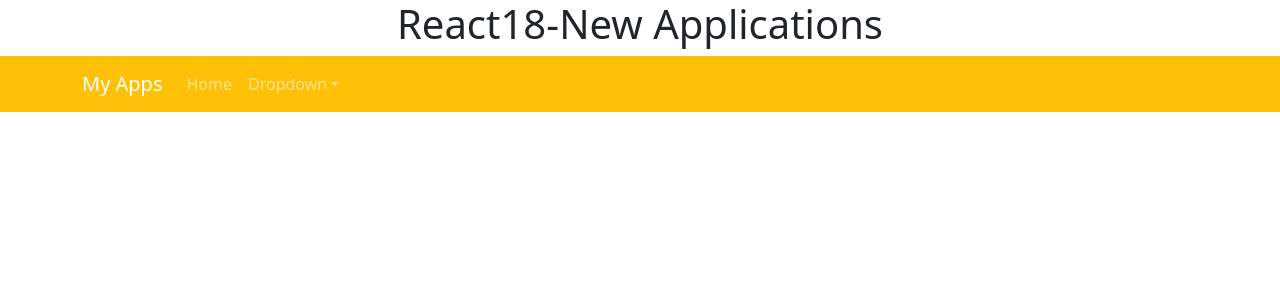
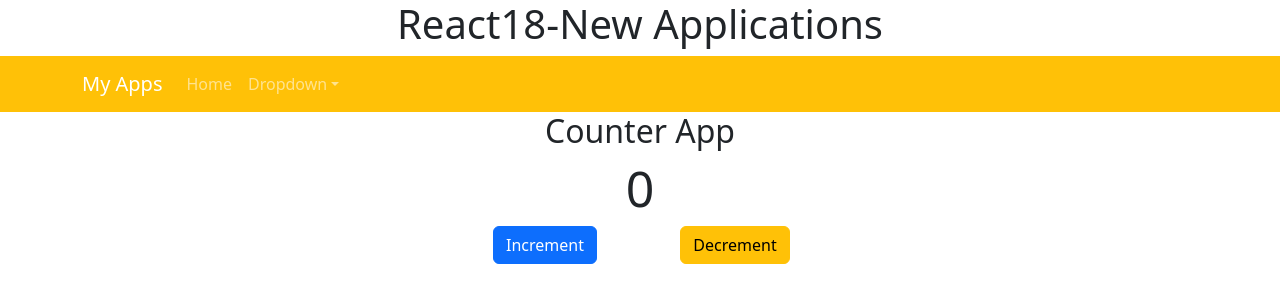
Before and after one commit to sayan-roni-96/react18-demo-apps-sayan, a React (Create React App) app: page /counter in a window 1280 px wide. Shown: the top 302 px of the page. Built offline with nearby package versions, Linux system fonts and the light colour scheme.

Commit message:
small counter ready

```diff
--- a/src/App.js
+++ b/src/App.js
@@ -7,6 +7,7 @@ import MainTodo from './pages/todoApp/MainTodo';
 import { BrowserRouter, Route, Router, Routes } from 'react-router-dom';
 import ViewTodo from './pages/todoApp/ViewTodo';
 import MenuBar from './pages/navmenu/MenuMar';
+import SmallCounter from './pages/smallApps/SmallCounter';
 
 function App() {
   return (
@@ -17,6 +18,7 @@ function App() {
         <Route exact path="/" element={<MainTodo />} />
         <Route exact path="/practodo" element={<PracTodo />} />
         <Route exact path="/view" element={<ViewTodo />} />
+        <Route exact path="/counter" element={<SmallCounter />} />
       </Routes>
     </div>
   );
--- a/src/pages/navmenu/MenuMar.js
+++ b/src/pages/navmenu/MenuMar.js
@@ -14,7 +14,7 @@ const MenuBar = () => {
               <Nav.Link href="/">Home</Nav.Link>
               <NavDropdown title="Dropdown" id="basic-nav-dropdown">
                 <Dropdown.Item href="/practodo">Practice Todo</Dropdown.Item>
-                {/* <Dropdown.Item href="/practodo">Practice Todo</Dropdown.Item> */}
+                <Dropdown.Item href="/counter">Small Counter</Dropdown.Item>
               </NavDropdown>
             </Nav>
           </Container>
--- /dev/null
+++ b/src/pages/smallApps/SmallCounter.js
@@ -0,0 +1,37 @@
+import React, { useState } from 'react';
+
+const SmallCounter = () => {
+  const [contedValue, setContedValue] = useState(0);
+  console.log('contedValue-->', contedValue);
+  const decrementClick = () => {
+    setContedValue(contedValue - 1);
+    if (contedValue == 0) {
+      setContedValue(0);
+    }
+  };
+  return (
+    <div className="container">
+      <h2>Counter App</h2>
+      <h3 style={{ fontSize: 50 }}>{contedValue}</h3>
+      <div className="row row_class" style={{ justifyContent: 'center' }}>
+        <div className="col-md-2">
+          {' '}
+          <button
+            className="btn btn-primary"
+            onClick={() => setContedValue(contedValue + 1)}
+          >
+            Increment
+          </button>
+        </div>
+        <div className="col-md-2">
+          {' '}
+          <button className="btn btn-warning" onClick={() => decrementClick()}>
+            Decrement
+          </button>
+        </div>
+      </div>
+    </div>
+  );
+};
+
+export default SmallCounter;
```
